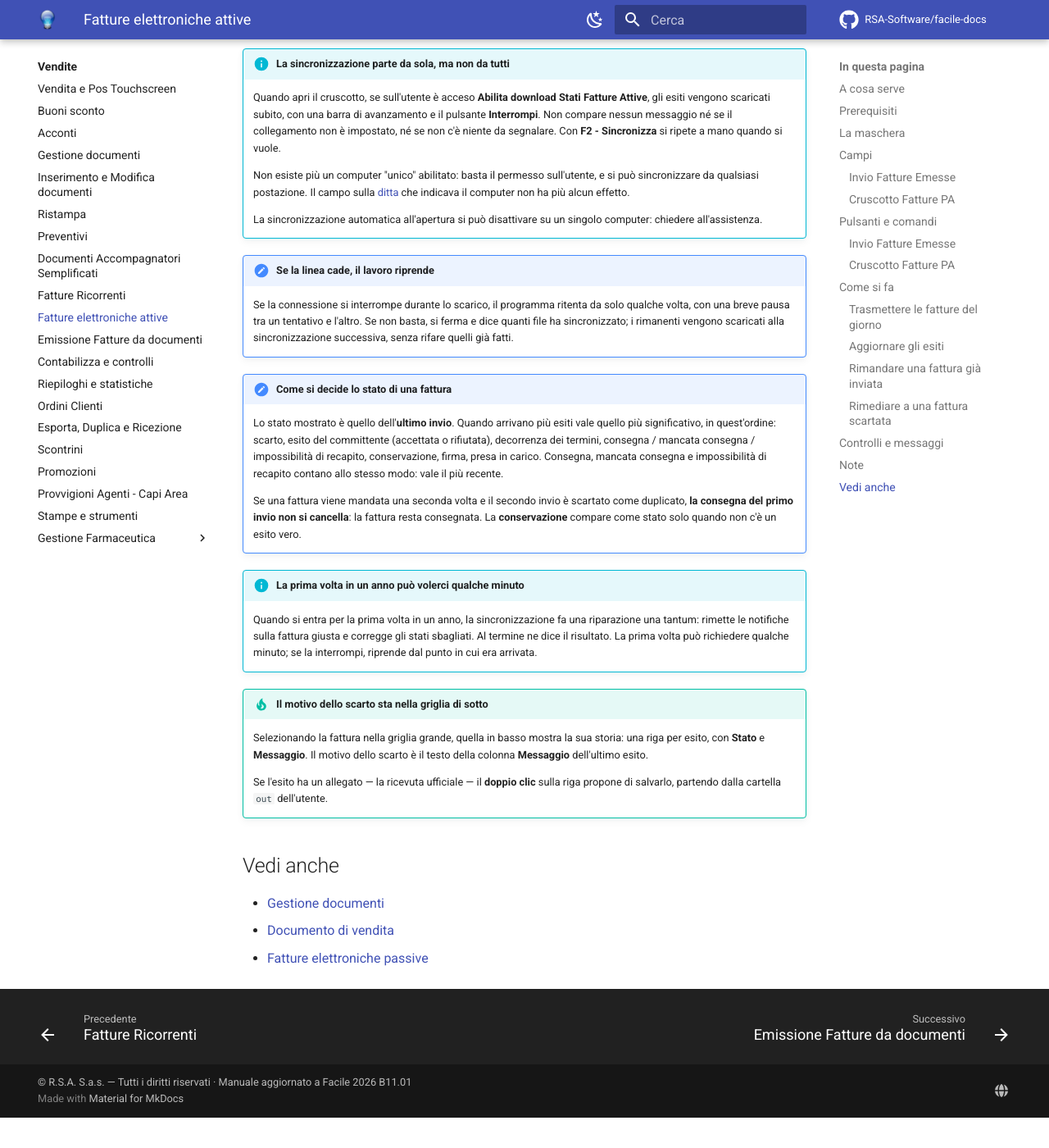
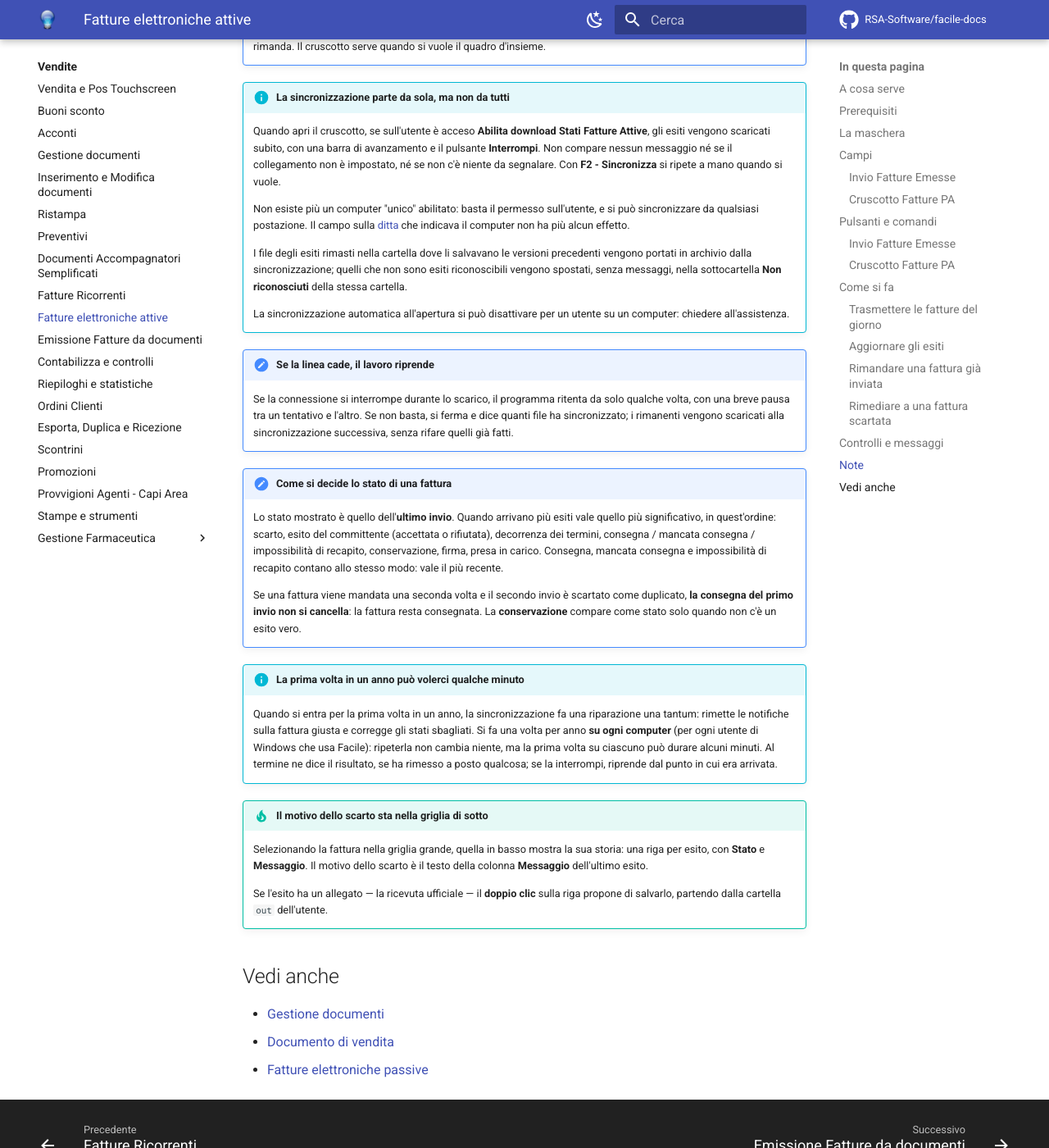
Before and after one commit to RSA-Software/facile-docs, an MkDocs documentation site: the page built from docs/moduli/vendite/fatture-elettroniche-attive.md, in a window 1280 px wide and 1400 px high, scrolled down 7545 px. Shown: the whole window at 82% size. Built offline with MkDocs 1.6.1 and Material for MkDocs 9.7.7, drawn with Linux system fonts in a browser that asks for light colours; comment, search, counter and statistics services are not loaded; before the commit the page ends 8908 px from its top, so only the background shows below that; some of the changed text lies outside the part shown.

Commit message:
Manuale: riparazione per computer e file non riconosciuti della vecchia cartella
- La riparazione una tantum si fa una volta per anno su ogni computer (per
  utente di Windows) e la prima volta puo' durare alcuni minuti; il
  riepilogo compare solo se ha rimesso a posto qualcosa.
- La sincronizzazione all'apertura si disattiva per un utente su un computer.
- I file non riconosciuti della vecchia cartella locale vanno in
  "Non riconosciuti", senza messaggi.

Co-Authored-By: Claude Opus 5.5 <noreply@anthropic.com>
Claude-Session: https://claude.ai/code/session_01CChYRiPwrCuYDsUHSsos32

```diff
--- a/docs/moduli/vendite/fatture-elettroniche-attive.md
+++ b/docs/moduli/vendite/fatture-elettroniche-attive.md
@@ -167,7 +167,7 @@ Non applicabile.
 | *Sincronizzazione interrotta: sincronizzati … file su …, i rimanenti saranno scaricati alla prossima sincronizzazione.* | Cruscotto | Hai premuto **Interrompi**. | Niente: il lavoro fatto resta e il resto riprende alla prossima sincronizzazione. |
 | *File non scaricati per un errore: …. Restano sull'FTP e saranno riprovati alla prossima sincronizzazione.* | Cruscotto | Alcuni file non si sono potuti scaricare. | Niente: saranno riprovati; se il numero non cala, contattare l'assistenza. |
 | *Accesso all'FTP di Digithera rifiutato: controllare le credenziali.* | Cruscotto | Il servizio non ha accettato la password del collegamento. | Controllare il collegamento nella scheda **Fatture Elettroniche** di [Ditte](../anagrafiche/ditte.md). |
-| *Notifiche rimesse sulla fattura giusta: …. Stati corretti: ….* | Cruscotto | Riepilogo della riparazione che si fa una sola volta per ogni anno (vedi le note). | — |
+| *Notifiche rimesse sulla fattura giusta: …. Stati corretti: ….* | Cruscotto | Riepilogo della riparazione che si fa una sola volta per ogni anno su ogni computer (vedi le note). Compare solo se la riparazione ha rimesso a posto qualcosa. | — |
 | *Riparazione interrotta, riprende alla prossima sincronizzazione.* seguito dal riepilogo precedente | Cruscotto | La riparazione è stata fermata prima della fine. | Niente: riprende da sola alla prossima sincronizzazione. |
 | *Reinvio scartato come duplicato: al cliente è arrivata la versione del primo invio* | Cruscotto, griglia degli esiti, colonna **Messaggio** | La fattura è stata mandata una seconda volta e il Sistema di Interscambio ha scartato il secondo invio perché già consegnato. | Niente: la consegna del primo invio resta valida e lo stato della fattura non cambia. |
 | *Credito Esaurito!* | Cruscotto | Finite le trasmissioni disponibili. | Acquistare credito. |
@@ -201,8 +201,13 @@ Non applicabile.
     campo sulla [ditta](../anagrafiche/ditte.md) che indicava il computer non
     ha più alcun effetto.
 
-    La sincronizzazione automatica all'apertura si può disattivare su un
-    singolo computer: chiedere all'assistenza.
+    I file degli esiti rimasti nella cartella dove li salvavano le versioni
+    precedenti vengono portati in archivio dalla sincronizzazione; quelli
+    che non sono esiti riconoscibili vengono spostati, senza messaggi, nella
+    sottocartella **Non riconosciuti** della stessa cartella.
+
+    La sincronizzazione automatica all'apertura si può disattivare per un
+    utente su un computer: chiedere all'assistenza.
 
 !!! note "Se la linea cade, il lavoro riprende"
 
@@ -229,9 +234,11 @@ Non applicabile.
 
     Quando si entra per la prima volta in un anno, la sincronizzazione fa una
     riparazione una tantum: rimette le notifiche sulla fattura giusta e corregge
-    gli stati sbagliati. Al termine ne dice il risultato. La prima volta può
-    richiedere qualche minuto; se la interrompi, riprende dal punto in cui era
-    arrivata.
+    gli stati sbagliati. Si fa una volta per anno **su ogni computer** (per ogni
+    utente di Windows che usa Facile): ripeterla non cambia niente, ma la prima
+    volta su ciascuno può durare alcuni minuti. Al termine ne dice il risultato,
+    se ha rimesso a posto qualcosa; se la interrompi, riprende dal punto in cui
+    era arrivata.
 
 !!! tip "Il motivo dello scarto sta nella griglia di sotto"
 
```
